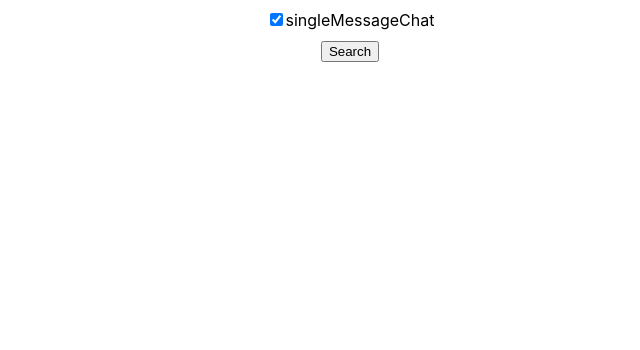
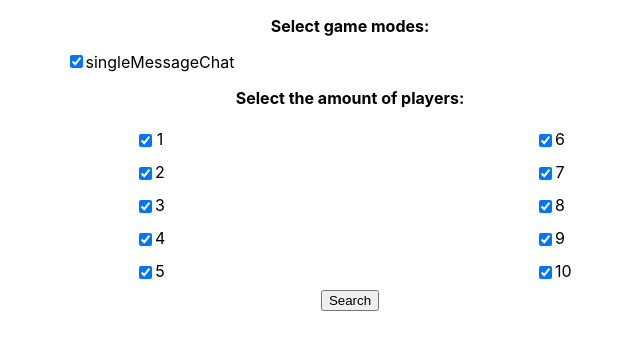
Before and after one commit to tero-yrjola/mupl, a React (Create React App) app in the folder client/: page / in a window 1280 px wide. Shown: the top 350 px of the page, without its empty margins (290-930 px from the left). Built offline with nearby package versions, Linux system fonts and the light colour scheme.

Commit message:
Add frontend functionality to search for multiple game modes and use different amount of players

```diff
--- a/client/src/App.tsx
+++ b/client/src/App.tsx
@@ -1,61 +1,39 @@
-import React, { FormEvent, useState } from 'react';
+import React, {useState} from 'react';
 import io from 'socket.io-client';
 import './App.css';
-import Lobby from './Lobby';
+import Lobby from './components/Lobby';
+import getGameMode from "./gameModes";
 
-const backend = 'mupl.herokuapp.com';
+const backend = 'mupl.herokuapp.com';;
 let socket: SocketIOClient.Socket;
 
+export type SelectedGameModes = {
+    playerCounts: number[],
+    gameModes: string[]
+}
+
 function App() {
-    const [text, setText] = useState('');
-    const [gameRoom, setGameRoom] = useState<number>();
-    const [localText, setLocalText] = useState('');
-    const [messageCooldown, setMessageCooldown] = useState(false);
-    const [playersUntilStart, setPlayersUntilStart] = useState<number>(0);
+    const [playersConnected, setPlayersConnected] = useState<number>(-1);
+    const [game, setGame] = useState<JSX.Element>();
 
-    const connect = () => {
+    const startGame = (mode: string, room: number) => {
+        setGame(getGameMode(mode, room))
+    };
+
+    const connect = ({playerCounts, gameModes}: SelectedGameModes) => {
         socket = io(backend);
         socket.on('connect', () => {
-            console.log('Connected to a server. Your id is ' + socket.id);
+            console.log(`Connected to server. Your id is ${socket.id} and you're looking for games [${gameModes}] for [${playerCounts}] players.`);
+            socket.emit('lookingForGame', {playerCounts, gameModes});
         });
-        socket.on('setGameRoom', (room: number) => {
-            setGameRoom(room);
-            document.title = 'Chat online!';
-        });
-        socket.on('updateText', (newText: string) => setText(newText));
-        socket.on('alone', () => alert('Your opponent left. Refresh for a new game!'));
-        socket.on('playersUntilStart', (amount: number) => setPlayersUntilStart(amount));
+        socket.on('playersUntilStart', (amount: number) => setPlayersConnected(amount));
+        socket.on('startGame', (mode: string, gameRoom: number) => startGame(mode, gameRoom));
         socket.on('print', (data: string) => console.log(data));
-    };
-
-    const handleSubmit = (e: FormEvent) => {
-        e.preventDefault();
-        socket.emit('updateText', localText.substring(0, 50));
-        setLocalText('');
-        setMessageCooldown(true);
-        setTimeout(() => setMessageCooldown(false), 1000);
     };
 
     return (
         <div className="App">
-            {gameRoom ? (
-                <div>
-                    <p>You are in room {gameRoom} </p>
-                    <form autoComplete="off" onSubmit={handleSubmit}>
-                        <input
-                            type="text"
-                            name="name"
-                            value={localText}
-                            maxLength={50}
-                            onChange={(e) => setLocalText(e.target.value)}
-                        />
-                        <input disabled={messageCooldown} type="submit" value="Submit" />
-                    </form>
-                    <h1>{text}</h1>
-                </div>
-            ) : (
-                <Lobby connect={connect} playersUntilStart={playersUntilStart} />
-            )}
+            {game ? game : <Lobby connect={connect} playersConnected={playersConnected}/>}
         </div>
     );
 }
--- a/client/src/Lobby.tsx
+++ /dev/null
@@ -1,59 +0,0 @@
-import React, { useState } from 'react';
-import './App.css';
-
-const gameModes = ['singleMessageChat'];
-
-interface LobbyProps {
-    connect: () => void;
-    playersUntilStart: number;
-}
-
-function Lobby({ connect, playersUntilStart }: LobbyProps) {
-    const [searching, setSearching] = useState(false);
-    const [selectedGameModes, setSelectedGameModes] = useState([...gameModes]);
-
-    const search = () => {
-        if (selectedGameModes.length > 0) {
-            connect();
-            setSearching(true);
-        } else alert('Please pick at least one game mode.');
-    };
-
-    return (
-        <div className="App">
-            {searching ? (
-                <div>
-                    <h2>Selected game modes:</h2>
-                    {selectedGameModes.map((mode) => (
-                        <p key={mode}>{mode}</p>
-                    ))}
-                    <h1>
-                        {playersUntilStart
-                            ? `Waiting for ${playersUntilStart} more ${playersUntilStart === 1 ? 'player' : 'players'}`
-                            : 'Loading...'}
-                    </h1>
-                </div>
-            ) : (
-                <div>
-                    {gameModes.map((mode) => (
-                        <div
-                            onClick={() => {
-                                selectedGameModes.includes(mode)
-                                    ? setSelectedGameModes(selectedGameModes.filter((m) => m !== mode))
-                                    : setSelectedGameModes([...selectedGameModes, mode]);
-                            }}
-                            style={{ padding: '10px', cursor: 'default' }}
-                            key={mode}
-                        >
-                            <input type="checkbox" onChange={() => {}} checked={selectedGameModes.includes(mode)} />
-                            <span>{mode}</span>
-                        </div>
-                    ))}
-                    <input type="button" value="Search" onClick={search} />
-                </div>
-            )}
-        </div>
-    );
-}
-
-export default Lobby;
--- /dev/null
+++ b/client/src/components/Lobby.css
@@ -0,0 +1,29 @@
+.lobby {
+    margin: auto;
+    user-select: none;
+    max-width: 800px;
+}
+
+.bold {
+    font-weight: bold;
+}
+
+.selection-container {
+    align-items: center;
+    column-count: 2;
+    column-gap: 0;
+}
+
+.player-amount-selection > div {
+    padding: 7px 0;
+}
+
+.amount-checkbox {
+    display: flex;
+    justify-content: center;
+}
+
+.amount-checkbox-label {
+    width: 10px;
+    line-height: 16px;
+}
--- /dev/null
+++ b/client/src/components/Lobby.tsx
@@ -0,0 +1,77 @@
+import React, {useState} from 'react';
+import {SelectedGameModes} from "../App";
+import './Lobby.css';
+
+const gameModes = ['singleMessageChat'];
+const playerCounts = [1, 2, 3, 4, 5, 6, 7, 8, 9, 10];
+
+interface LobbyProps {
+    connect: (selectedGameModes: SelectedGameModes) => void;
+    playersConnected: number;
+}
+
+function Lobby({playersConnected, connect}: LobbyProps) {
+    const [searching, setSearching] = useState(false);
+    const [selectedGameModes, setSelectedGameModes] = useState([...gameModes]);
+    const [selectedPlayerCounts, setSelectedPlayerCounts] = useState([...playerCounts]);
+
+    const search = () => {
+        if (selectedGameModes.length > 0 && selectedPlayerCounts.length > 0) {
+            setSearching(true);
+            connect({playerCounts: selectedPlayerCounts, gameModes: selectedGameModes});
+        } else alert('Please pick at least one game mode and one amount of players.');
+    };
+
+    function deleteIfExistsAddIfNot<T>(id: T, state: T[], setState: (key: T[]) => any) {
+        state.includes(id)
+            ? setState(state.filter((i) => i !== id))
+            : setState([...state, id]);
+    }
+
+    return searching ? (
+        <div className="lobby">
+            <h2>Selected game modes:</h2>
+            {selectedGameModes.map((mode) => (
+                <p key={mode}>{mode}</p>
+            ))}
+            <h1>
+                {playersConnected
+                    ? `Waiting for ${playersConnected} more ${playersConnected === 1 ? 'player' : 'players'}`
+                    : 'Loading...'}
+            </h1>
+        </div>
+    ) : (
+        <div className="lobby">
+            <p className="bold">Select game modes:</p>
+            <div className="selection-container game-modes">
+                {gameModes.map((mode) =>
+                    <div
+                        onClick={() => {
+                            deleteIfExistsAddIfNot(mode, selectedGameModes, setSelectedGameModes)
+                        }}
+                        key={mode}
+                    >
+                        <input type="checkbox" onChange={() => null} checked={selectedGameModes.includes(mode)}/>
+                        <span>{mode}</span>
+                    </div>
+                )}
+            </div>
+            <p className="bold">Select the amount of players:</p>
+            <div className="selection-container player-amount-selection">
+                {playerCounts.map(count =>
+                    <div
+                        className="amount-checkbox"
+                        onClick={() => {
+                            deleteIfExistsAddIfNot(count, selectedPlayerCounts, setSelectedPlayerCounts)
+                        }}
+                        key={count}>
+                        <input type="checkBox" onChange={() => null} checked={selectedPlayerCounts.includes(count)}/>
+                        <div className="amount-checkbox-label">{count}</div>
+                    </div>)}
+            </div>
+            <input type="button" value="Search" onClick={search}/>
+        </div>
+    );
+}
+
+export default Lobby;
--- /dev/null
+++ b/client/src/gameModes/SMChat.tsx
@@ -0,0 +1,53 @@
+import React, {FormEvent, useState} from 'react';
+/*import io from 'socket.io-client';
+import '../App.css';
+
+const backend = 'localhost:3000';*/
+let socket: SocketIOClient.Socket;
+
+interface SMChatProps {
+    gameRoom: number,
+}
+
+function SMChat({gameRoom}: SMChatProps): JSX.Element {
+    const [text] = useState('');
+    const [localText, setLocalText] = useState('');
+    const [messageCooldown, setMessageCooldown] = useState(false);
+
+    /*const connect = () => {
+        socket = io(backend);
+        socket.on('connect', () => {
+            console.log('Connected to a server. Your id is ' + socket.id);
+        });
+        socket.on('updateText', (newText: string) => setText(newText));
+        socket.on('playerLeft', (playersRemaining: number) =>
+            alert(`Another player left. ${playersRemaining} players left in the lobby. Refresh for a new game!`));
+    };*/
+
+    const handleSubmit = (e: FormEvent) => {
+        e.preventDefault();
+        socket.emit('updateText', localText.substring(0, 50));
+        setLocalText('');
+        setMessageCooldown(true);
+        setTimeout(() => setMessageCooldown(false), 1000);
+    };
+
+    return (
+        <div className="App">
+            <p>You are in room {gameRoom} </p>
+            <form autoComplete="off" onSubmit={handleSubmit}>
+                <input
+                    type="text"
+                    name="name"
+                    value={localText}
+                    maxLength={50}
+                    onChange={(e) => setLocalText(e.target.value)}
+                />
+                <input disabled={messageCooldown} type="submit" value="Submit"/>
+            </form>
+            <h1>{text}</h1>
+        </div>
+    );
+}
+
+export default SMChat;
--- /dev/null
+++ b/client/src/gameModes/index.tsx
@@ -0,0 +1,13 @@
+import React from "react";
+import SMChat from "./SMChat";
+
+export const getGameMode = (mode: string, gameRoom: number): JSX.Element => {
+    switch (mode) {
+        case "singleMessageChat":
+            return <SMChat gameRoom={gameRoom}/>;
+        default:
+            return <p>Gamemode {mode} not found.</p>;
+    }
+};
+
+export default getGameMode;
```
Also changed, not shown: 1 other file (tests, documents, lock files or other folders).
